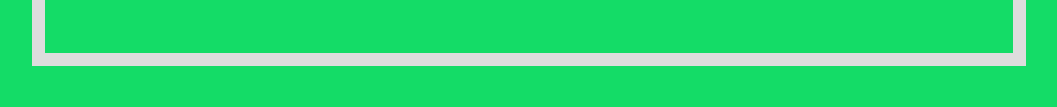
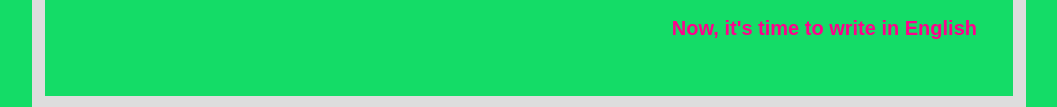
Before and after one commit to jc42k/El-blog-de-Julio-en-Platzi, a plain HTML site: page index.html in a window 1280 px wide. Shown: the part 1122-1229 px from the top of the page, without its empty margins (111-1168 px from the left). Before the commit the page ends 1188 px from the top, so only its background shows below. Drawn offline with Linux system fonts and the light colour scheme.

Commit message:
nueva linea en ingles

```diff
--- a/index.html
+++ b/index.html
@@ -19,6 +19,7 @@
                     <p><img src="https://i.imgur.com/WXzPgUs.png" width="50%"/></p>
                     <p> Vamos a agregar una nueva foto </p>
                     <p><img src="https://i.imgur.com/rmYxhMW.jpg" width="50%"/></p>
+                    <p> Now, it's time to write in English </p>
                 </p>
             </h1>
             </div>
```
